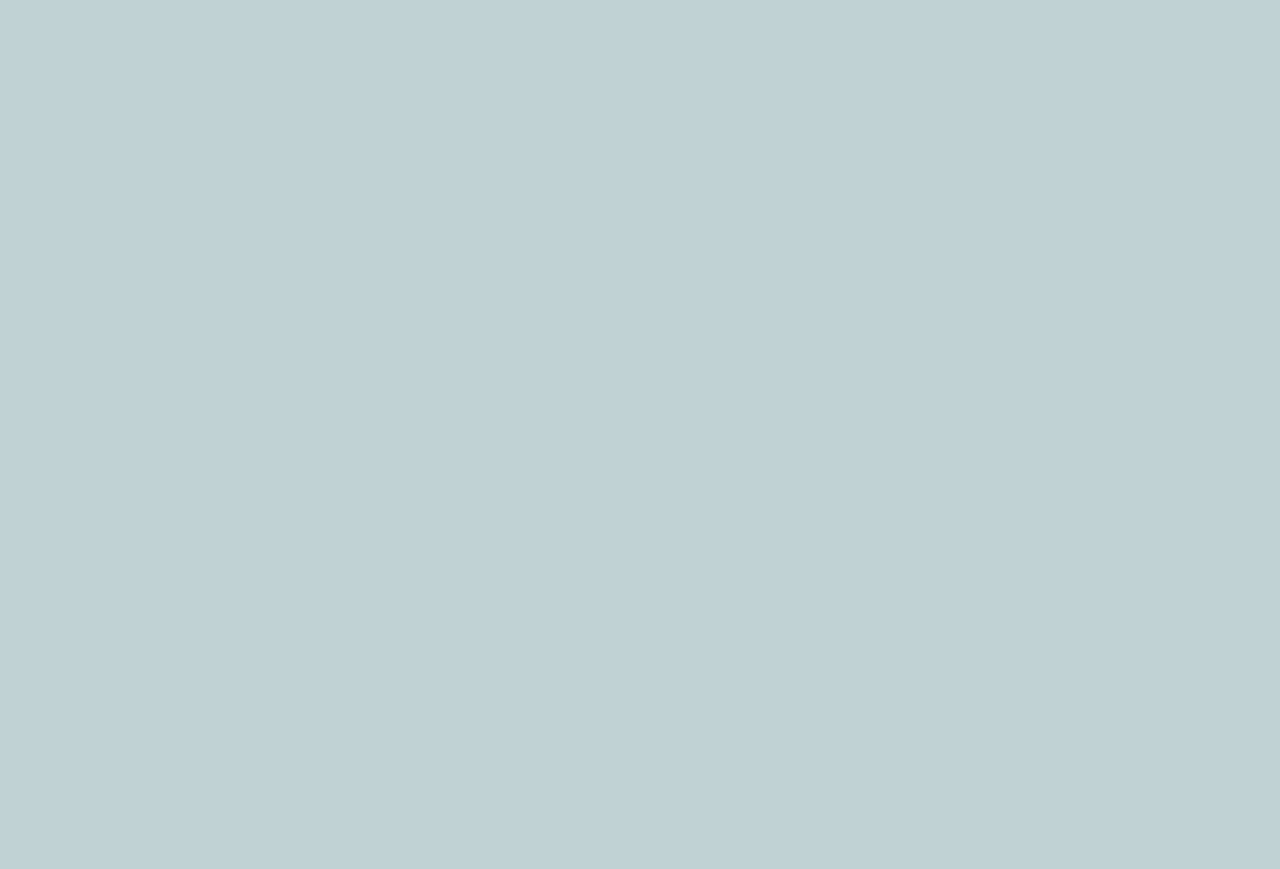
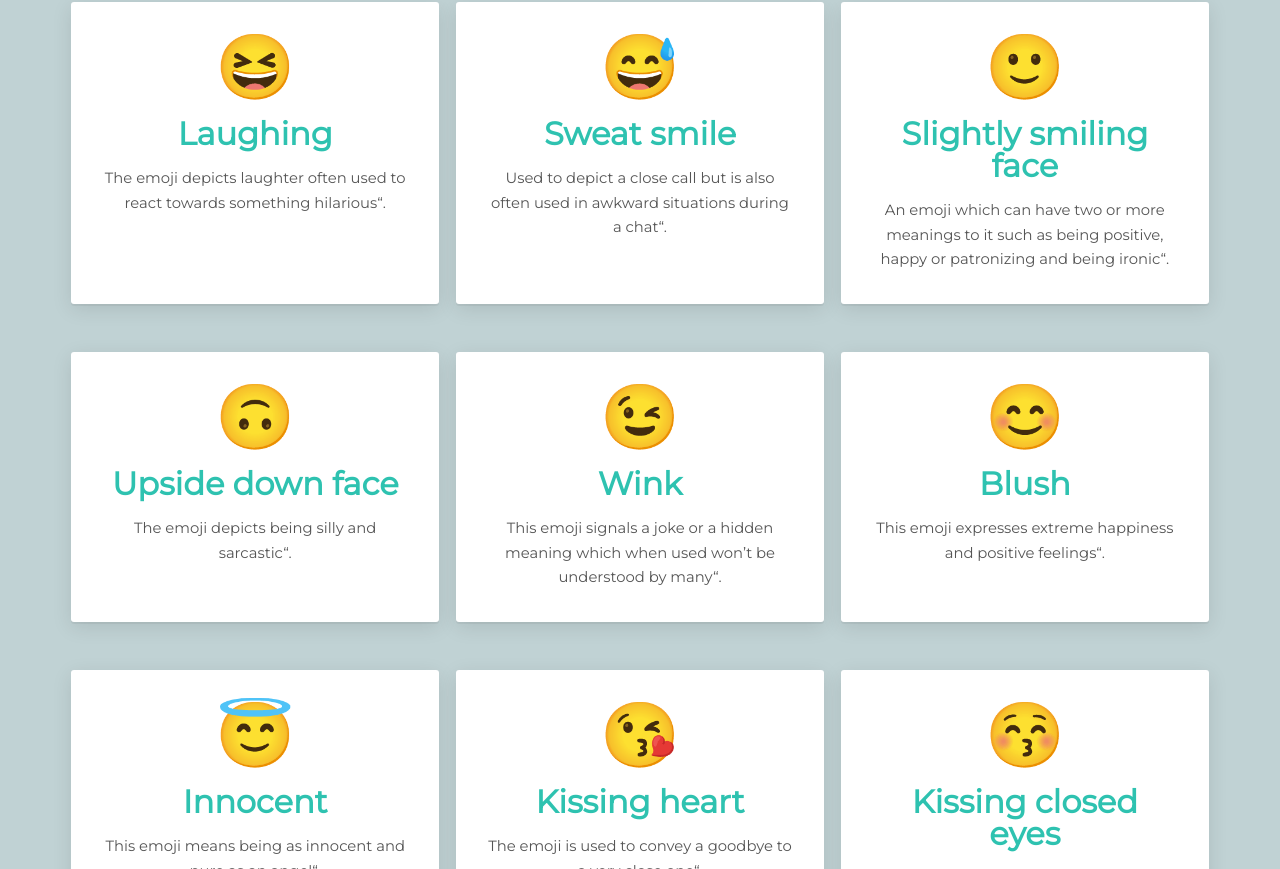
Before and after one commit to rahulyadav6/Emoji-Pedia-App, a React (Vite) app: page / in a window 1280 px wide. Shown: the part 931-1800 px from the top of the page. Before the commit the page ends 989 px from the top, so only its background shows below. Built offline with nearby package versions, Linux system fonts and the light colour scheme.

Commit message:
Add more data to empkipedia array

```diff
--- a/emojiPedia.js
+++ b/emojiPedia.js
@@ -41,6 +41,76 @@ const emojipedia = [
         meaning:
           "Taken straight from cartoons, the hearted eyes emoji is used to convey feelings of love and attraction“."
     },
+    {
+        id: 7,
+        emoji: "😆",
+        name: "Laughing",
+        meaning:
+          "The emoji depicts laughter often used to react towards something hilarious“."
+    },
+    {
+        id: 8,
+        emoji: "😅",
+        name: "Sweat smile",
+        meaning:
+          "Used to depict a close call but is also often used in awkward situations during a chat“."
+    },
+    {
+        id: 9,
+        emoji: "🙂",
+        name: "Slightly smiling face",
+        meaning:
+          "An emoji which can have two or more meanings to it such as being positive, happy or patronizing and being ironic“."
+    },
+    {
+        id: 10,
+        emoji: "🙃",
+        name: "Upside down face",
+        meaning:
+          "The emoji depicts being silly and sarcastic“."
+    },
+    {
+        id: 11,
+        emoji: "😉",
+        name: "Wink",
+        meaning:
+          "This emoji signals a joke or a hidden meaning which when used won’t be understood by many“."
+    },
+    {
+        id: 12,
+        emoji: "😊",
+        name: "Blush",
+        meaning:
+          "This emoji expresses extreme happiness and positive feelings“."
+    },
+    {
+        id: 13,
+        emoji: "😇",
+        name: "Innocent",
+        meaning:
+          "This emoji means being as innocent and pure as an angel“."
+    },
+    {
+        id: 14,
+        emoji: "😘",
+        name: "Kissing heart",
+        meaning:
+          "The emoji is used to convey a goodbye to a very close one“."
+    },
+    {
+        id: 15,
+        emoji: "😚",
+        name: "Kissing closed eyes",
+        meaning:
+          "The pink cheeks and puckered lips on this emoji convey sentiments of love and affection“."
+    },
+    {
+        id: 16,
+        emoji: "😋",
+        name: "Yum",
+        meaning:
+          "Used when one is about to have a delicious meal, or already had one“."
+    },
   ];
 
   export default emojipedia;
```
